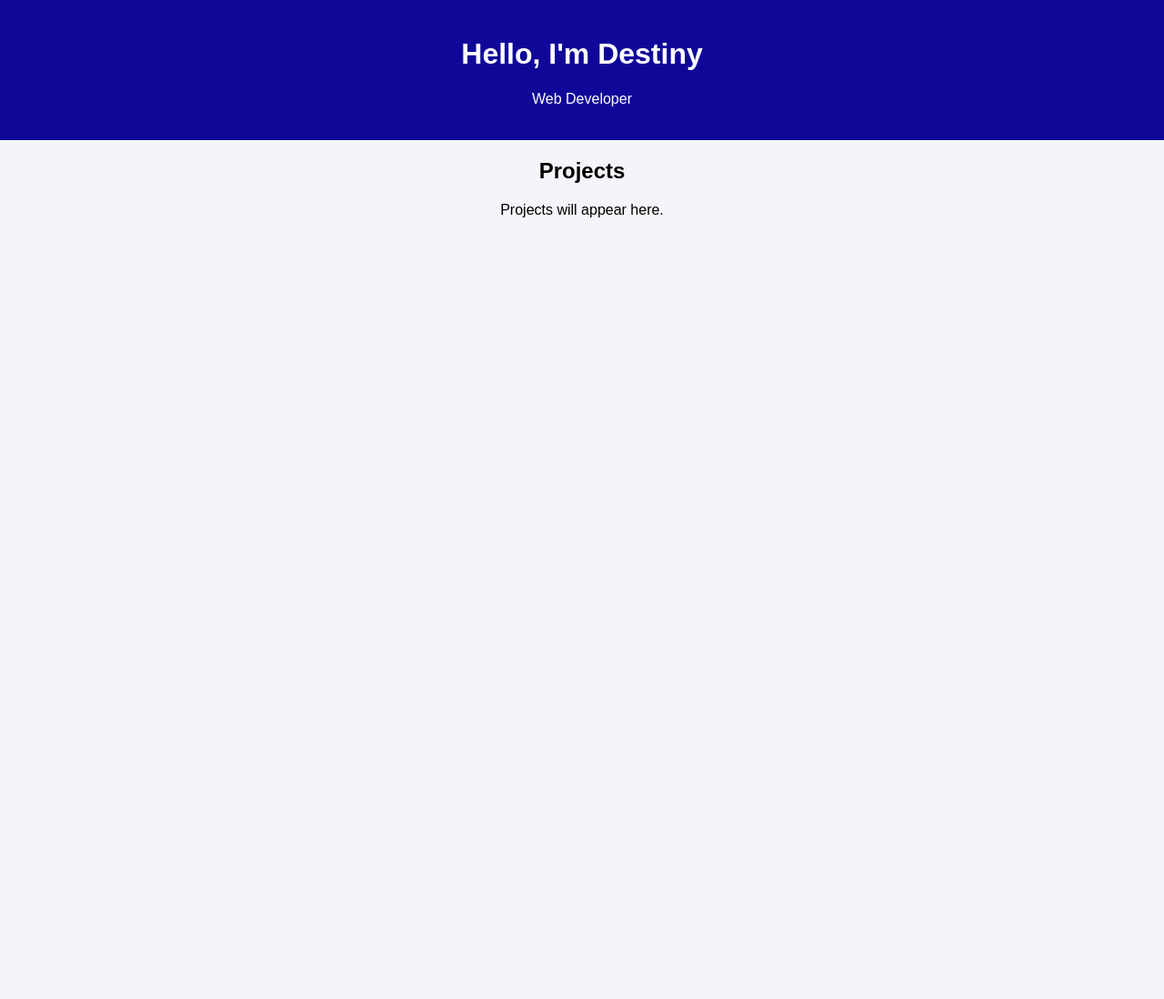
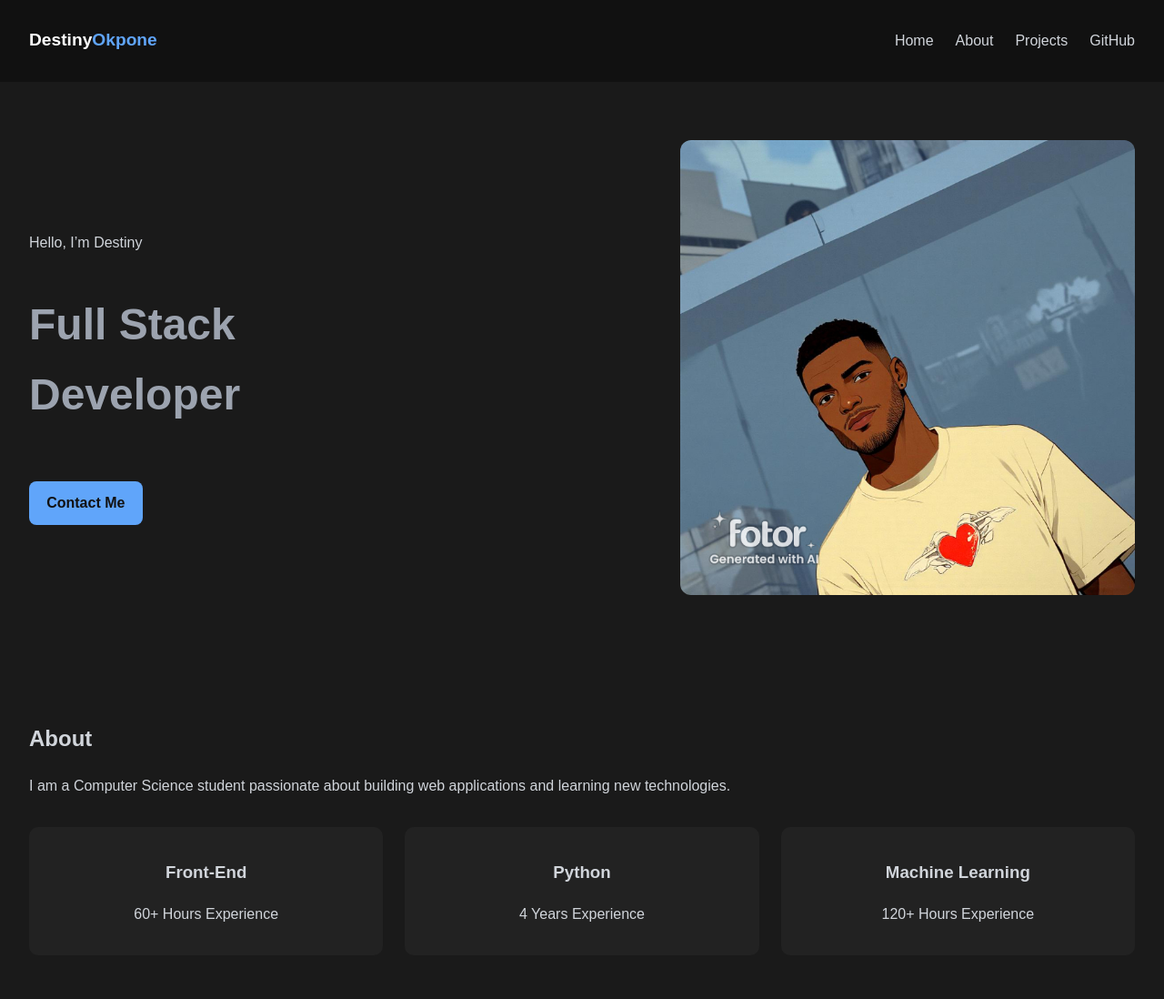
Before and after one commit to S0NOFGOD/My-Portfolio, a plain HTML site: page index.html in a window 1280 px wide. Shown: the whole page at 91% size. Before the commit the page ends 800 px from the top, so only its background shows below. Drawn offline with Linux system fonts and the light colour scheme; no server answers.

Commit message:
new changes

```diff
--- a/index.html
+++ b/index.html
@@ -7,14 +7,44 @@
   <link rel="stylesheet" href="style.css">
 </head>
 <body>
+  <!-- Navbar -->
   <header>
-    <h1>Hello, I'm Destiny</h1>
-    <p>Web Developer</p>
+    <nav class="navbar">
+      <div class="logo">Destiny<span>Okpone</span></div>
+      <ul>
+        <li><a href="#home">Home</a></li>
+        <li><a href="#about">About</a></li>
+        <li><a href="#work">Projects</a></li>
+        <li><a href="https:github.com/S0NOFGOD?tab=repositories" target="_blank">GitHub</a></li>
+      </ul>
+    </nav>
   </header>
-  <section>
-    <h2>Projects</h2>
-    <div id="projects">Projects will appear here.</div>
+
+  <!-- Hero Section -->
+  <section id="home" class="hero">
+    <div class="hero-text">
+      <p>Hello, I’m <span>Destiny</span></p>
+      <h1>Full Stack <br> Developer</h1>
+      <a href="https://wa.me/2348024294921" target="_blank" class="btn">Contact Me</a>
+    </div>
+    <div class="hero-img">
+      <img src="profile.jpg" alt="profile">
+    </div>
   </section>
-  <script src="script.js"></script>
+
+  <!-- About Section -->
+  <section id="about" class="about">
+    <h2>About</h2>
+    <p>
+      I am a Computer Science student passionate about building
+      web applications and learning new technologies.
+    </p>
+    <div class="skills">
+      <div><h3>Front-End</h3><p>60+ Hours Experience</p></div>
+      <div><h3>Python</h3><p>4 Years Experience</p></div>
+      <div><h3>Machine Learning</h3><p>120+ Hours Experience</p></div>
+    </div>
+  </section>
+
 </body>
 </html>
--- a/style.css
+++ b/style.css
@@ -1,13 +1,133 @@
 body {
-    font-family: Arial, sans-serif;
-    text-align: center;
-    background: #f4f4f9;
-    margin: 0;
-    padding: 0;
+  margin: 0;
+  font-family: Arial, sans-serif;
+  background-color: #1a1a1a;
+  color: #d1d5db;
+  line-height: 1.6; /* better readability */
 }
 
 header {
-    background: #100799;
-    color: white;
-    padding: 20px;
+  background: #111;
+  padding: 1rem 2rem;
 }
+
+.navbar {
+  display: flex;
+  justify-content: space-between;
+  align-items: center;
+}
+
+.logo {
+  font-size: 1.2rem;
+  font-weight: bold;
+  color: #fff;
+}
+
+.logo span {
+  color: #60a5fa; /* blue highlight */
+}
+
+.navbar ul {
+  list-style: none;
+  display: flex;
+  gap: 1.5rem;
+}
+
+.navbar a {
+  color: #d1d5db;
+  text-decoration: none;
+  font-weight: 500;
+  transition: 0.3s;
+}
+
+.navbar a:hover {
+  color: #60a5fa;
+}
+
+.hero {
+  display: flex;
+  justify-content: space-between;
+  align-items: center;
+  padding: 4rem 2rem;
+}
+
+.hero-text h1 {
+  font-size: 3rem;
+  color: #9ca3af;
+}
+
+.hero-text h1 span {
+  color: #60a5fa;
+}
+
+.hero-img img {
+  width: 31.25rem;
+  height: 31.25rem;
+  border-radius: 12px;
+}
+
+.btn {
+  display: inline-block;
+  margin-top: 1rem;
+  padding: 0.7rem 1.2rem;
+  background: #60a5fa;
+  color: #111;
+  font-weight: bold;
+  text-decoration: none;
+  border-radius: 8px;
+  transition: 0.3s ease;
+}
+
+.btn:hover {
+  background: #3b82f6;
+  transform: scale(1.05);
+}
+
+.about {
+  padding: 3rem 2rem;
+  margin-top: 0px;
+}
+
+.skills {
+  display: flex;
+  justify-content: space-around;
+  margin-top: 2rem;
+  gap: 1.5rem;
+}
+
+.skills div {
+  background: #222;
+  padding: 1rem;
+  border-radius: 10px;
+  width: 30%;
+  text-align: center;
+  transition: 0.3s ease;
+}
+
+.skills div:hover {
+  box-shadow: 0 0 15px rgba(96, 165, 250, 0.4);
+  transform: translateY(-5px);
+}
+
+/* ✅ Mobile Responsive Styles */
+@media (max-width: 768px) {
+  .hero {
+    flex-direction: column;
+    text-align: center;
+  }
+
+  .hero-img img {
+    width: 90%;
+    height: auto;
+    margin-top: 1.5rem;
+  }
+
+  .skills {
+    flex-direction: column;
+    gap: 1.5rem;
+  }
+
+  .skills div {
+    width: 100%;
+  }
+}
```
Also changed, not shown: profile.jpg (added).
